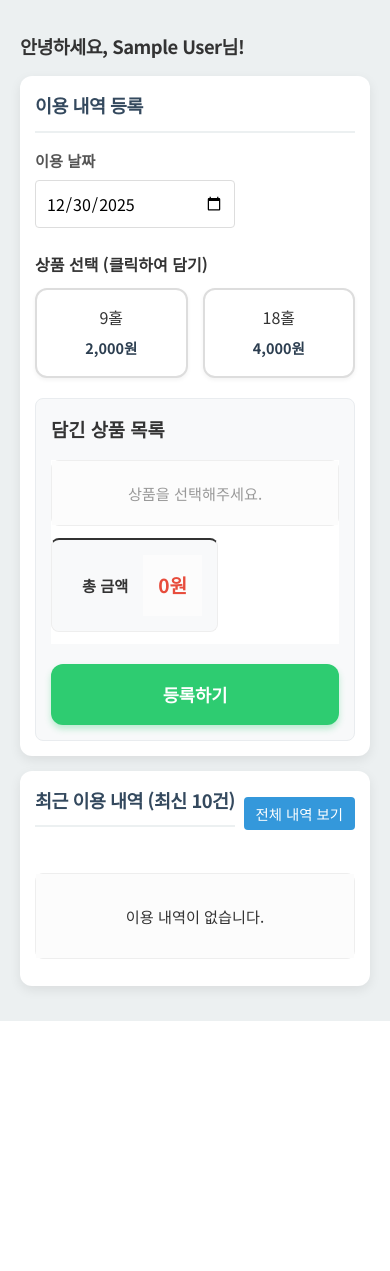
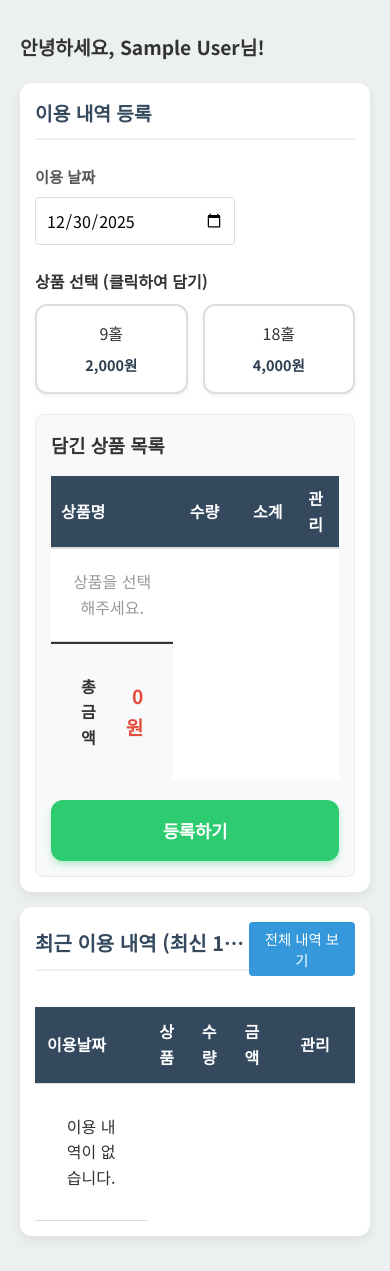
Before and after one commit to pdk3028-coder/screengolf-usage, a Flask app: page /dashboard in a window 390 px wide. Shown: the part 129-1400 px from the top of the page. Before the commit the page ends 1150 px from the top, so only its background shows below. Run offline with Flask 3, Linux system fonts and the light colour scheme; the visitor is signed in with stand-in values (Sample User, id 1); data that the repository does not hold is empty.

Commit message:
Revert to table layout and apply nowrap for mobile

```diff
--- a/templates/dashboard.html
+++ b/templates/dashboard.html
@@ -350,16 +350,11 @@
         }
 
         h2 {
-            font-size: 1.15rem !important;
-            /* 제목 크기 적절히 축소 */
-            white-space: nowrap;
-            /* 한 줄 유지 */
+            font-size: 1.2rem;
+            white-space: nowrap !important;
+            /* 제목 줄바꿈 절대 방지 */
             overflow: hidden;
             text-overflow: ellipsis;
-            /* 넘치면 ... 처리 */
-            margin-bottom: 15px !important;
-            letter-spacing: -0.5px;
-            /* 자간 좁혀서 더 많이 들어가게 */
         }
 
         .form-group label {
@@ -376,8 +371,7 @@
 
         /* 상품 버튼 */
         .product-btn {
-            padding: 15px 10px;
-            /* 내부 여백 축소 */
+            padding: 15px;
         }
 
         .product-btn span:first-child {
@@ -388,88 +382,6 @@
             font-size: 0.9rem !important;
         }
 
-        /* 테이블 -> 카드 리스트 스타일 다듬기 */
-        table,
-        thead,
-        tbody,
-        th,
-        td,
-        tr {
-            display: block;
-        }
-
-        thead tr {
-            position: absolute;
-            top: -9999px;
-            left: -9999px;
-        }
-
-        tr {
-            margin-bottom: 12px;
-            border: 1px solid #eee;
-            border-radius: 8px;
-            background: #fff;
-            box-shadow: none;
-            /* 그림자 제거로 깔끔하게 */
-        }
-
-        td {
-            border: none;
-            border-bottom: 1px solid #fcfcfc;
-            position: relative;
-            padding: 10px 15px 10px 35%;
-            /* 라벨 영역 축소 */
-            text-align: right;
-            min-height: 35px;
-            /* 높이 축소 */
-            font-size: 0.95rem;
-        }
-
-        td:last-child {
-            border-bottom: none;
-            justify-content: center;
-            /* 관리 버튼 등은 중앙 */
-            padding-left: 15px;
-            /* 라벨 없음 */
-            background: #fcfcfc;
-        }
-
-        /* 가상 요소로 라벨(헤더) 표시 */
-        /* 순서 중요: 상품명, 수량, 소계(금액), 관리 */
-
-        /* 장바구니 테이블 */
-        #cart-tbody td:nth-of-type(1):before {
-            content: "상품명";
-            position: absolute;
-            left: 15px;
-            top: 50%;
-            transform: translateY(-50%);
-            font-weight: bold;
-            color: #666;
-            width: 30%;
-            text-align: left;
-        }
-
-        #cart-tbody td:nth-of-type(2):before {
-            content: "수량";
-            position: absolute;
-            left: 15px;
-            top: 50%;
-            transform: translateY(-50%);
-            font-weight: bold;
-            color: #666;
-            width: 30%;
-            text-align: left;
-        }
-
-        #cart-tbody td:nth-of-type(3):before {
-            content: "소계";
-            position: absolute;
-            left: 15px;
-            top: 50%;
-            transform: translateY(-50%);
-            font-weight: bold;
-            color: #666;
         width: 30%;
         text-align: left;
     }
```
Lines whose indentation alone changed are shown as unchanged.
